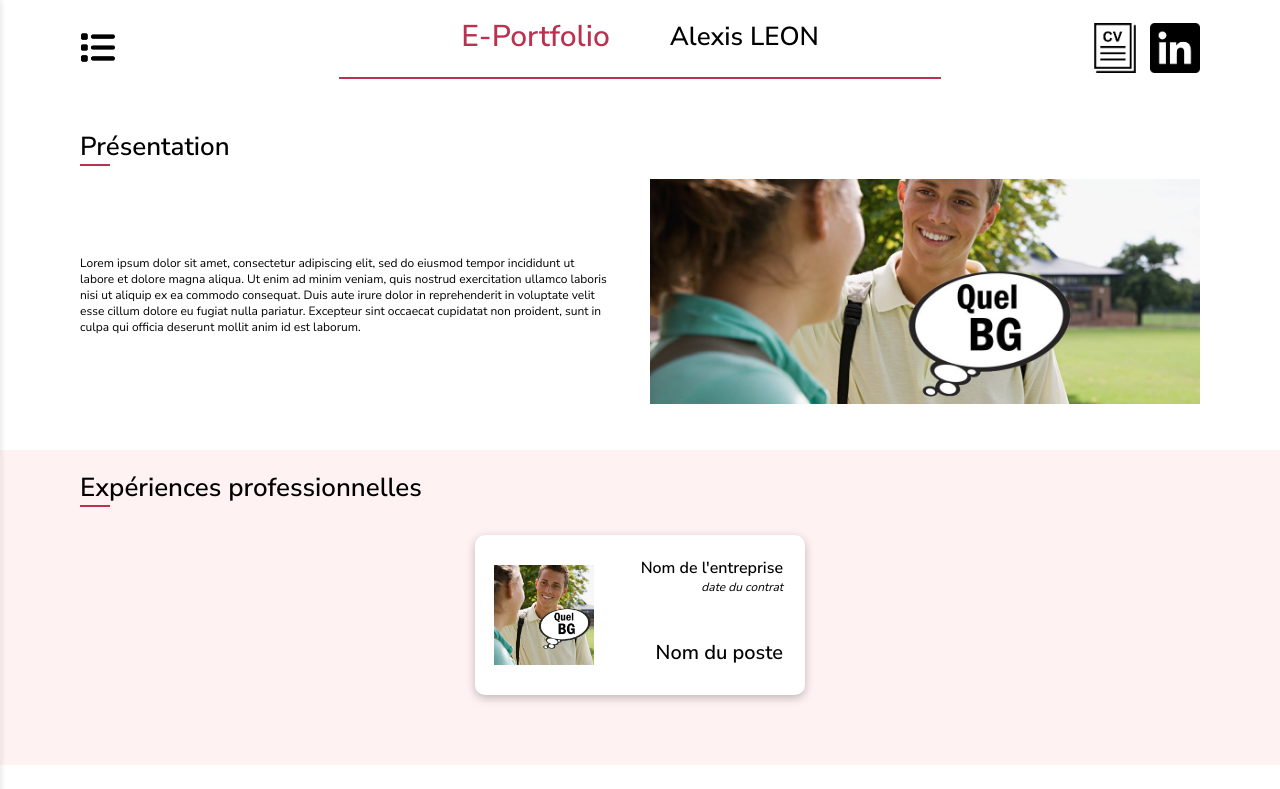
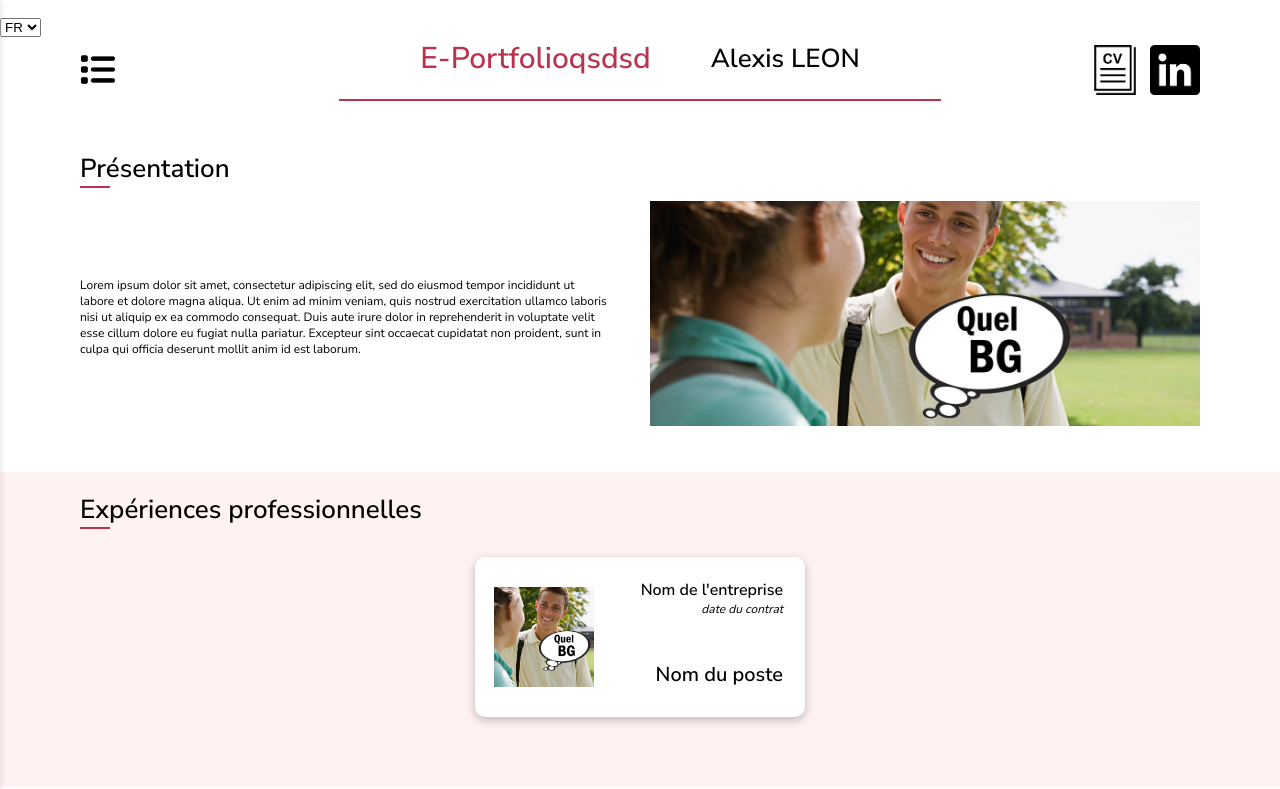
Before and after one commit to MrDala/eportfolio, a React (Create React App) app in the folder eportfolio/: page / in a window 1280 px wide. Shown: the top 789 px of the page. Built offline with nearby package versions, Linux system fonts and the light colour scheme.

Commit message:
Debut gestion langue

```diff
--- a/eportfolio/package.json
+++ b/eportfolio/package.json
@@ -16,7 +16,7 @@
     "react-dom": "^18.2.0",
     "react-i18next": "^13.5.0",
     "react-router-dom": "^6.19.0",
-    "react-scripts": "5.0.1",
+    "react-scripts": "^5.0.1",
     "typescript": "^4.9.5",
     "web-vitals": "^2.1.4"
   },
@@ -43,5 +43,8 @@
       "last 1 firefox version",
       "last 1 safari version"
     ]
+  },
+  "devDependencies": {
+    "@types/webpack-env": "^1.18.4"
   }
 }
--- a/eportfolio/src/components/Types.tsx
+++ b/eportfolio/src/components/Types.tsx
@@ -1,7 +1,3 @@
-export type Langue = {
-  lang: "fr" | "en"
-}
-
 export type IconButtonProps = {
   name: string;
   className?: string;
--- /dev/null
+++ b/eportfolio/src/components/atoms/SelectLangue.tsx
@@ -0,0 +1,49 @@
+import { useEffect } from 'react';
+import '../../style/atoms/SelectLangue.css';
+
+type Props = {
+  languesDispos: string[],
+  onChange: Function
+};
+
+const SelectLangue = ({ languesDispos, onChange }: Props) => {
+  const handleLangueChange = (e: React.ChangeEvent<HTMLSelectElement>) => {
+    const nouvelleLangue = e.target.value;
+    onChange(nouvelleLangue);
+  };
+
+  useEffect(() => {
+    console.log("changement langues dispos");
+  }, [languesDispos])
+
+  useEffect(() => {
+    console.log("changement onChange");
+  }, [onChange])
+
+  useEffect(() => {
+    // Fonction pour obtenir la langue du navigateur
+    const getBrowserLangue = (): string => {
+      const navLangue = navigator.language;
+      return navLangue.split('-')[1];
+    };
+
+    // Définir la langue par défaut sur celle du navigateur ou sur l'anglais
+    const langueParDefaut = languesDispos.includes(getBrowserLangue())
+      ? getBrowserLangue()
+      : 'EN';
+
+    onChange(langueParDefaut);
+  }, [languesDispos, onChange]);
+
+  return (
+    <select onChange={handleLangueChange}>
+      {(Array.isArray(languesDispos) ? languesDispos : []).map((langue, index) => (
+        <option key={index} value={langue}>
+          {langue}
+        </option>
+      ))}
+    </select>
+  );
+};
+
+export default SelectLangue;
--- a/eportfolio/src/pages/Accueil.tsx
+++ b/eportfolio/src/pages/Accueil.tsx
@@ -4,13 +4,14 @@ import { useTranslation } from "react-i18next";
 import { openLink } from "../tools/function";
 
 import VoletMenu from "../components/molecules/VoletMenu";
+import CardExpPro from "../components/molecules/CardExpPro";
+import CardProjet from "../components/molecules/CardProjet";
+import RawDiplome from "../components/molecules/RawDiplome";
+
 import BlocHeader from "../components/organisms/BlocHeader";
 import BlocTextImage from "../components/organisms/BlocTextImage";
 import BlocExpPro from "../components/organisms/BlocExpPro";
-import CardExpPro from "../components/molecules/CardExpPro";
 import BlocDiplomes from "../components/organisms/BlocTable";
-import RawDiplome from "../components/molecules/RawDiplome";
-import CardProjet from "../components/molecules/CardProjet";
 import BlocProjet from "../components/organisms/BlocProjet";
 import Bloc from "../components/organisms/Bloc";
 import BlocCV from "../components/organisms/BlocCV";
@@ -18,21 +19,30 @@ import BlocContact from "../components/organisms/BlocContacts";
 import BlocFooter from "../components/organisms/BlocFooter";
 
 import i18n from "../tools/i18n";
-import { CV, Contact, Diplome, ExpPro, Footer, Header, Langue, Presentation, Projet } from "../components/Types";
+import { CV, Contact, Diplome, ExpPro, Footer, Header, Presentation, Projet } from "../components/Types";
+import SelectLangue from "../components/atoms/SelectLangue";
+import { Langues } from "../tools/langues";
 
-const Accueil = ({ lang }: Langue) => {
+type Props = {
+  lang: Langues;
+};
+
+const Accueil = ({ lang }: Props) => {
   const [isVoletMenuOpen, setIsVoletMenuOpen] = useState(false);
+  const [langue, setLangue] = useState<Langues>(lang);
+  const { t } = useTranslation();
 
-  /* Volet side bar */
   const toggleVoletMenu = () => {
     setIsVoletMenuOpen(!isVoletMenuOpen);
   };
 
-  const { t } = useTranslation();
+  const changeLangue= (keyLangue: keyof typeof Langues) => {
+    setLangue(Langues[keyLangue]);
+  }
 
   useEffect(() => {
-    i18n.changeLanguage(lang);
-  }, [lang]);
+    i18n.changeLanguage(langue);
+  }, [langue]);
 
   /* Contenu des blocs */
   const header = {
@@ -63,6 +73,11 @@ const Accueil = ({ lang }: Langue) => {
 
   return (
     <>
+      <SelectLangue
+        languesDispos={Object.keys(Langues)}
+        onChange={changeLangue}
+      />
+
       <VoletMenu
         toggleVoletMenu={toggleVoletMenu}
         isOpen={isVoletMenuOpen}
@@ -120,7 +135,7 @@ const Accueil = ({ lang }: Langue) => {
         </Bloc>
 
         <BlocFooter
-         {...footer}
+          {...footer}
         />
       </>
     </>
--- a/eportfolio/src/rooter/rooter.tsx
+++ b/eportfolio/src/rooter/rooter.tsx
@@ -1,13 +1,14 @@
 import { createBrowserRouter } from "react-router-dom";
+import { Langues } from "../tools/langues";
 import Accueil from "../pages/Accueil";
 
 export const router = createBrowserRouter([
   {
     path: "/",
-    element: <Accueil lang="fr"/>
+    element: <Accueil lang={Langues.EN}/>
   },
   {
     path: "/accueil",
-    element: <Accueil lang="fr"/>
+    element: <Accueil lang={Langues.EN}/>
   }
 ]);
--- a/eportfolio/src/tools/i18n.tsx
+++ b/eportfolio/src/tools/i18n.tsx
@@ -2,19 +2,24 @@ import i18n from 'i18next';
 import { initReactI18next } from 'react-i18next';
 
 // Import language files
-import fr from '../traduction/FR_fr.json';
-import en from '../traduction/EN_en.json';
+import { Langues } from '../tools/langues';
+const translations = require.context('../traduction', false, /\.json$/);
 
-// Define resources with translations
-const resources = { fr, en };
+const resources: Record<Langues, any> = {} as Record<Langues, any>;
+
+// Load each translation file dynamically
+translations.keys().forEach(key => {
+  const langKey = key.replace('./', '').replace('.json', '') as Langues;
+  resources[langKey] = translations(key);
+});
 
 // Initialize i18n with necessary parameters
 i18n
   .use(initReactI18next)
   .init({
     resources,
-    lng: 'en',
-    fallbackLng: 'en',
+    lng: Langues.FR,
+    fallbackLng: Langues.FR,
     debug: false,
     defaultNS: 'react',
     keySeparator: '.',
--- /dev/null
+++ b/eportfolio/src/tools/langues.tsx
@@ -0,0 +1,4 @@
+export enum Langues {
+  FR = "fr-FR",
+  EN = "en-EN"
+}
--- a/eportfolio/src/traduction/EN_en.json
+++ b/eportfolio/src/traduction/en-EN.json
@@ -9,7 +9,7 @@
       "Contact"
     ],
     "header": {
-      "titre1": "E&#8209;Portfolio",
+      "titre1": "E&#8209;Portfolioqsdsd<s<d",
       "titre2": "Alexis&#160;LEON"
     },
     "presentation": {
```
Also changed, not shown: eportfolio/src/style/atoms/SelectLangue.css (added), eportfolio/src/traduction/fr-FR.json (renamed from eportfolio/src/traduction/FR_fr.json), 1 other file (tests, documents, lock files or other folders).
